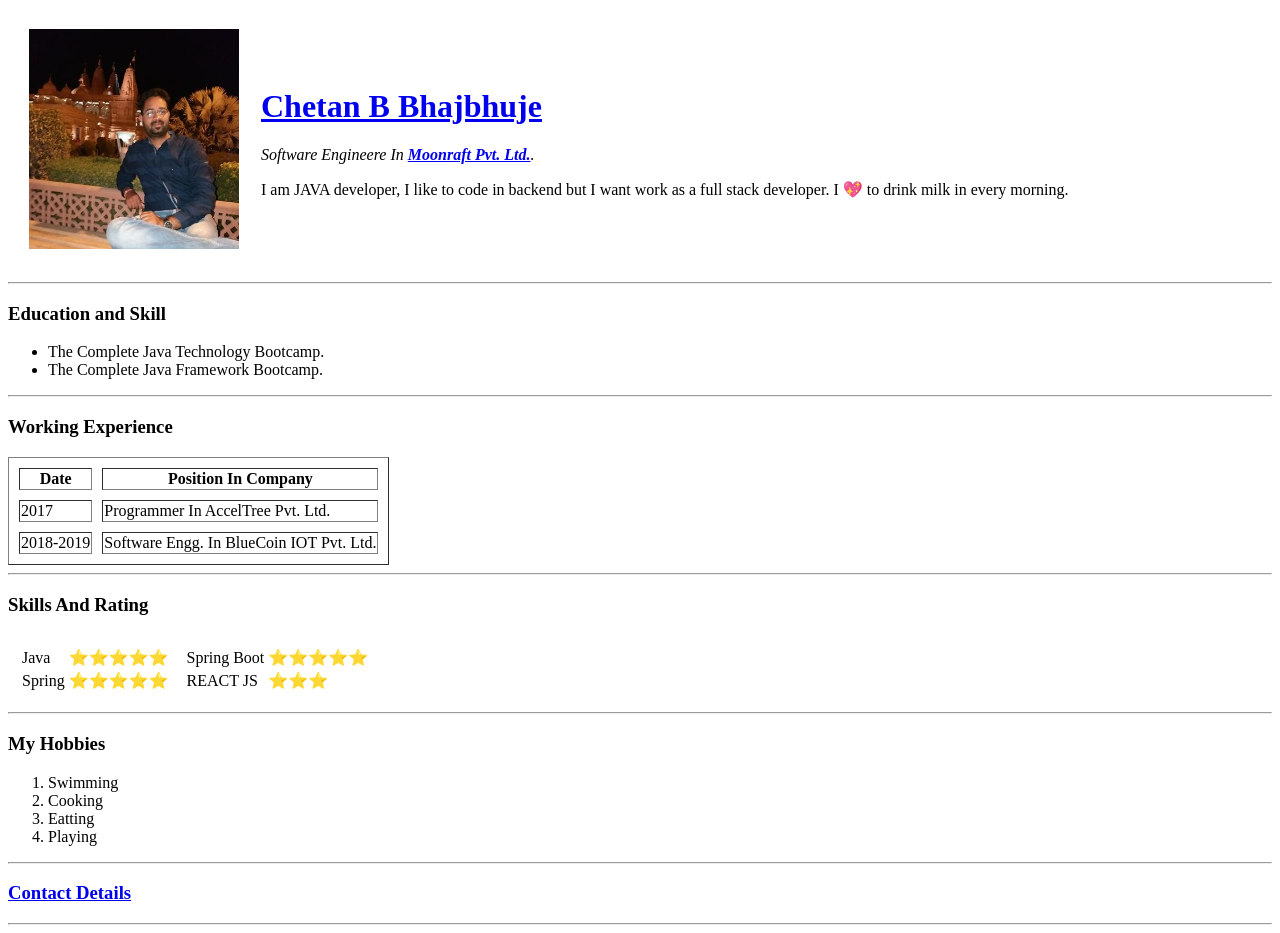
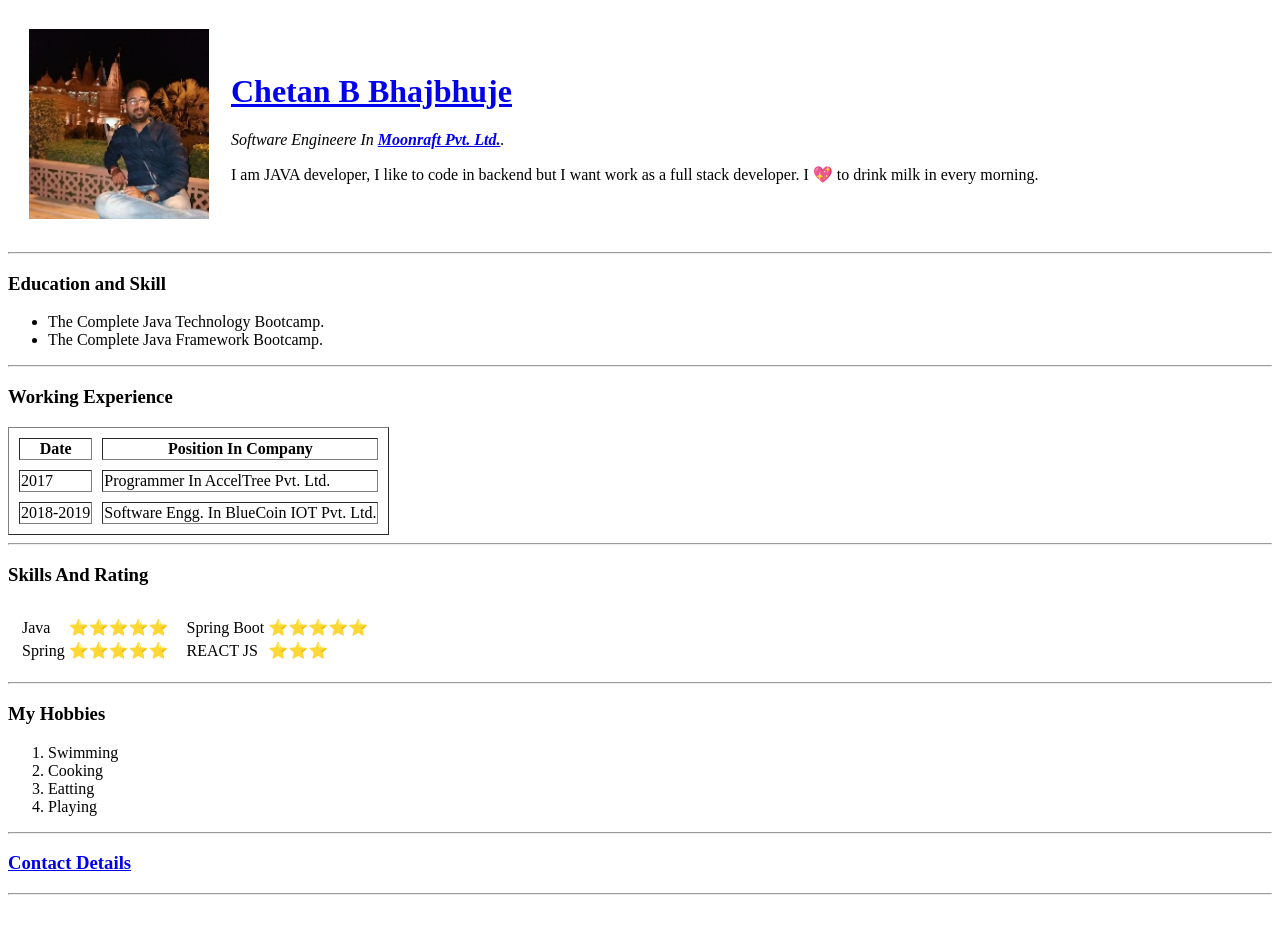
Before and after one commit to ChetanBhajbhuje/cv, a plain HTML site: page index.html in a window 1280 px wide. After the commit the page ends 903 px from the top, so only its background shows below. Drawn offline with Linux system fonts and the light colour scheme.

Commit message:
Update index.html

```diff
--- a/index.html
+++ b/index.html
@@ -9,7 +9,7 @@
 <body>
   <table cellspacing="20">
     <tr>
-      <td><img src="images/chetanb.JPG" width="210px" height="220px" alt="Chetan Profile Picture"></td>
+      <td><img src="images/chetanb.JPG" width="180px" height="190px" alt="Chetan Profile Picture"></td>
       <td>
         <h1><a href="https://www.facebook.com/chetan.bhajbhuje.9">Chetan B Bhajbhuje</a></h1>
         <p><em>Software Engineere In <strong><a href="https://moonraft.com/home">Moonraft Pvt. Ltd.</a></strong>. </em></p>
```
